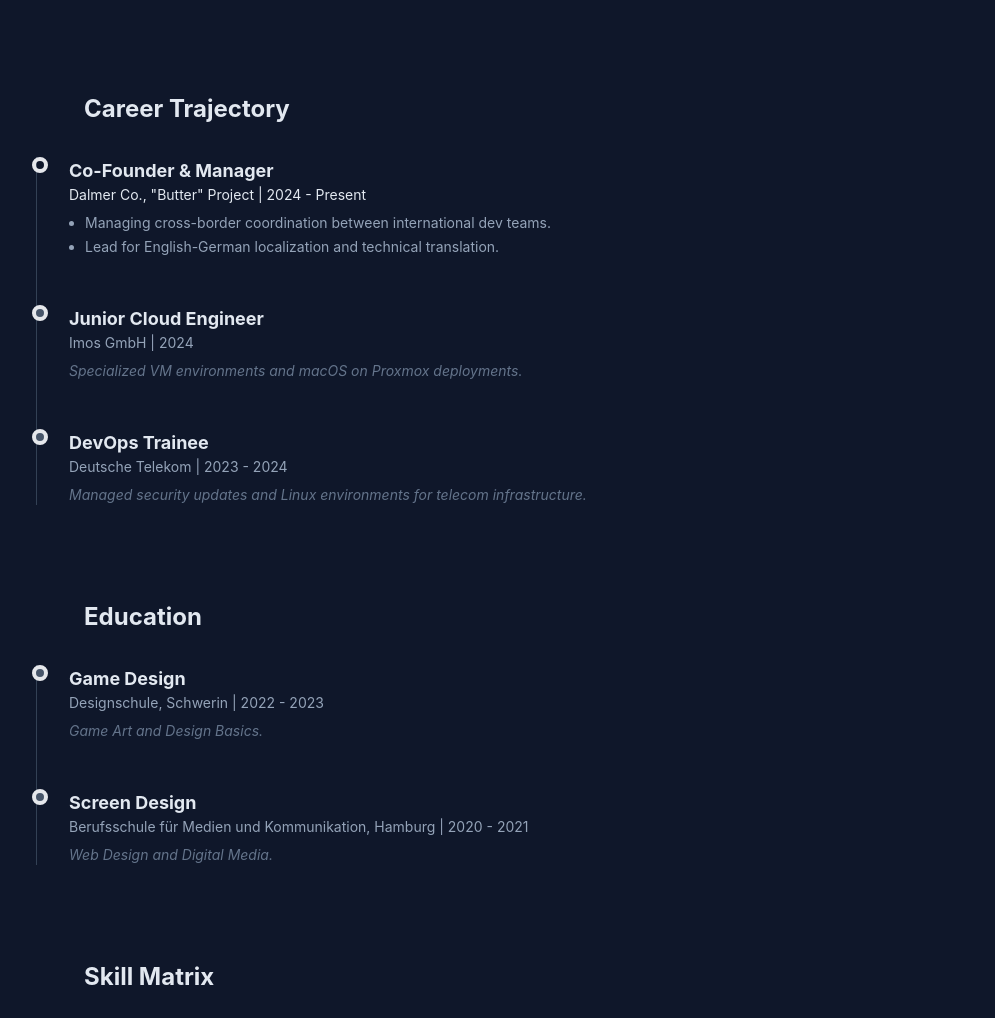
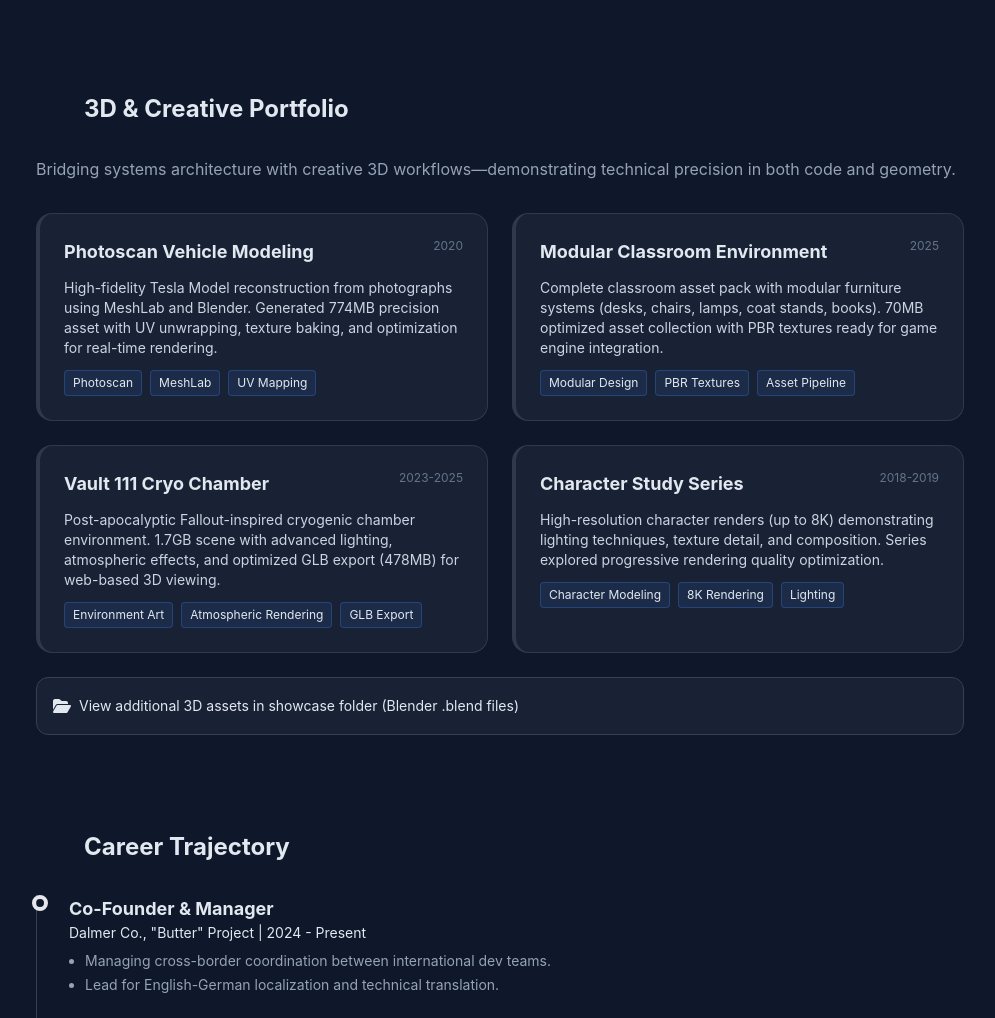
Before and after one commit to 6ooflames/resume, a plain HTML site: page index.html in a window 1280 px wide. Shown: the part 1317-2335 px from the top of the page, without its empty margins (268-1263 px from the left). Drawn offline with nearby package versions, Linux system fonts and the light colour scheme.

Commit message:
feat: Add 3D & Creative Projects section showcasing Blender portfolio
- Added Photoscan Vehicle Modeling (Tesla)
- Added Modular Classroom Environment
- Added Vault 111 Cryo Chamber
- Added Character Study Series
- Created showcase/ folder for 3D assets
- Updated navigation menu

```diff
--- a/index.html
+++ b/index.html
@@ -59,6 +59,7 @@
                     <li><a href="#summary" class="nav-link block text-sm hover:text-white transition">Summary</a></li>
                     <li><a href="#profile" class="nav-link block text-sm hover:text-white transition">Analytical Profile</a></li>
                     <li><a href="#projects" class="nav-link block text-sm hover:text-white transition">Technical Projects</a></li>
+                    <li><a href="#creative-projects" class="nav-link block text-sm hover:text-white transition">3D & Creative</a></li>
                     <li><a href="#experience" class="nav-link block text-sm hover:text-white transition">Experience</a></li>
                     <li><a href="#education" class="nav-link block text-sm hover:text-white transition">Education</a></li>
                     <li><a href="#skills" class="nav-link block text-sm hover:text-white transition">Skills Matrix</a></li>
@@ -148,6 +149,75 @@
                             <span class="skill-tag px-3 py-1 rounded text-xs">Auditctl</span>
                         </div>
                     </div>
+                </div>
+            </section>
+
+            <!-- 3D & Creative Projects -->
+            <section id="creative-projects">
+                <h3 class="text-2xl font-bold mb-8 flex items-center">
+                    <span class="w-8 h-px bg-accent mr-4"></span> 3D & Creative Portfolio
+                </h3>
+                <p class="text-slate-400 mb-8">
+                    Bridging systems architecture with creative 3D workflows—demonstrating technical precision in both code and geometry.
+                </p>
+                <div class="grid md:grid-cols-2 gap-6">
+                    <div class="glass p-6 rounded-2xl border-l-4 border-accent hover:bg-slate-800/50 transition">
+                        <div class="flex items-start justify-between mb-3">
+                            <h4 class="text-lg font-bold">Photoscan Vehicle Modeling</h4>
+                            <span class="text-xs text-slate-500">2020</span>
+                        </div>
+                        <p class="text-sm text-slate-300 mb-3">High-fidelity Tesla Model reconstruction from photographs using MeshLab and Blender. Generated 774MB precision asset with UV unwrapping, texture baking, and optimization for real-time rendering.</p>
+                        <div class="flex flex-wrap gap-2">
+                            <span class="skill-tag px-2 py-1 rounded text-xs">Photoscan</span>
+                            <span class="skill-tag px-2 py-1 rounded text-xs">MeshLab</span>
+                            <span class="skill-tag px-2 py-1 rounded text-xs">UV Mapping</span>
+                        </div>
+                    </div>
+
+                    <div class="glass p-6 rounded-2xl border-l-4 border-accent hover:bg-slate-800/50 transition">
+                        <div class="flex items-start justify-between mb-3">
+                            <h4 class="text-lg font-bold">Modular Classroom Environment</h4>
+                            <span class="text-xs text-slate-500">2025</span>
+                        </div>
+                        <p class="text-sm text-slate-300 mb-3">Complete classroom asset pack with modular furniture systems (desks, chairs, lamps, coat stands, books). 70MB optimized asset collection with PBR textures ready for game engine integration.</p>
+                        <div class="flex flex-wrap gap-2">
+                            <span class="skill-tag px-2 py-1 rounded text-xs">Modular Design</span>
+                            <span class="skill-tag px-2 py-1 rounded text-xs">PBR Textures</span>
+                            <span class="skill-tag px-2 py-1 rounded text-xs">Asset Pipeline</span>
+                        </div>
+                    </div>
+
+                    <div class="glass p-6 rounded-2xl border-l-4 border-accent hover:bg-slate-800/50 transition">
+                        <div class="flex items-start justify-between mb-3">
+                            <h4 class="text-lg font-bold">Vault 111 Cryo Chamber</h4>
+                            <span class="text-xs text-slate-500">2023-2025</span>
+                        </div>
+                        <p class="text-sm text-slate-300 mb-3">Post-apocalyptic Fallout-inspired cryogenic chamber environment. 1.7GB scene with advanced lighting, atmospheric effects, and optimized GLB export (478MB) for web-based 3D viewing.</p>
+                        <div class="flex flex-wrap gap-2">
+                            <span class="skill-tag px-2 py-1 rounded text-xs">Environment Art</span>
+                            <span class="skill-tag px-2 py-1 rounded text-xs">Atmospheric Rendering</span>
+                            <span class="skill-tag px-2 py-1 rounded text-xs">GLB Export</span>
+                        </div>
+                    </div>
+
+                    <div class="glass p-6 rounded-2xl border-l-4 border-accent hover:bg-slate-800/50 transition">
+                        <div class="flex items-start justify-between mb-3">
+                            <h4 class="text-lg font-bold">Character Study Series</h4>
+                            <span class="text-xs text-slate-500">2018-2019</span>
+                        </div>
+                        <p class="text-sm text-slate-300 mb-3">High-resolution character renders (up to 8K) demonstrating lighting techniques, texture detail, and composition. Series explored progressive rendering quality optimization.</p>
+                        <div class="flex flex-wrap gap-2">
+                            <span class="skill-tag px-2 py-1 rounded text-xs">Character Modeling</span>
+                            <span class="skill-tag px-2 py-1 rounded text-xs">8K Rendering</span>
+                            <span class="skill-tag px-2 py-1 rounded text-xs">Lighting</span>
+                        </div>
+                    </div>
+                </div>
+                <div class="mt-6 glass p-4 rounded-xl border border-slate-700">
+                    <a href="showcase/" class="inline-flex items-center text-primary hover:text-slate-300 transition">
+                        <i class="fas fa-folder-open mr-2"></i>
+                        <span class="text-sm">View additional 3D assets in showcase folder (Blender .blend files)</span>
+                    </a>
                 </div>
             </section>
 
```
Also changed, not shown: 1 other file.
